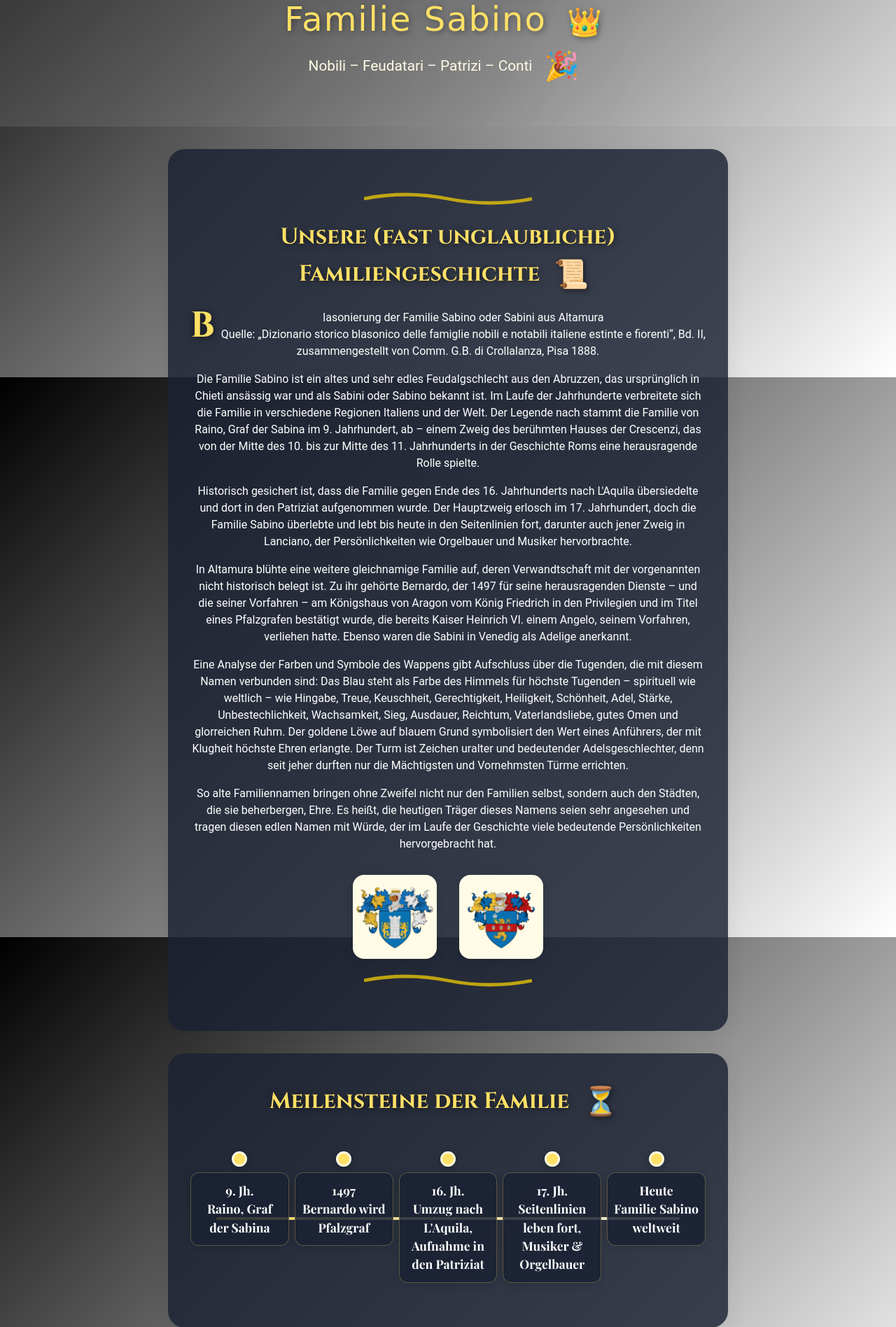
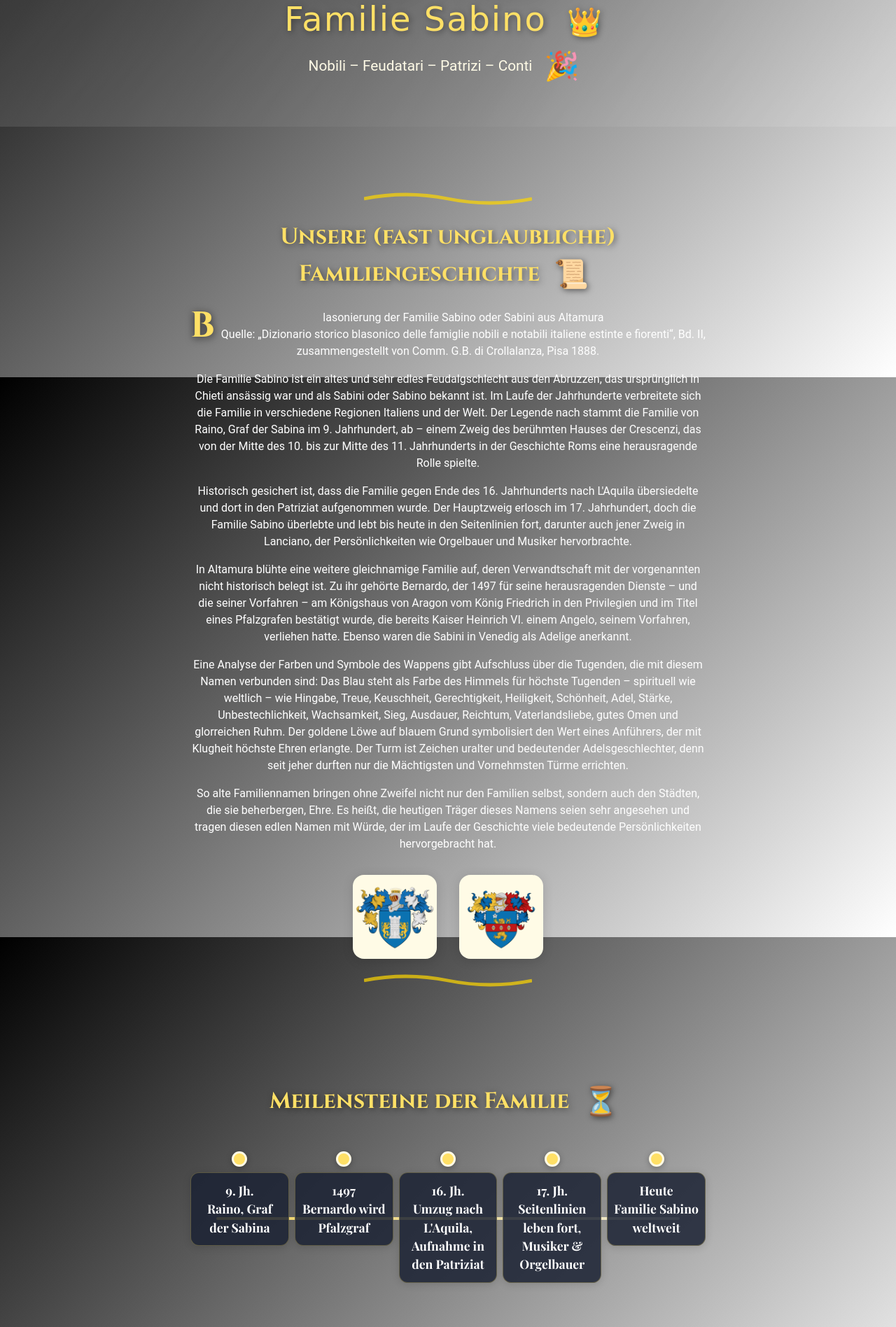
Before and after one commit to stefsabi/sabino.ch, a PHP site: page / in a window 1280 px wide. Shown: the part 261-2157 px from the top of the page at 70% size. Run offline with PHP 8.4, Linux system fonts and the light colour scheme; some libraries are stand-ins or nearby versions.

Commit message:
Abschnitt-Container entfernt: Inhalte stehen direkt auf Schwarz-Weiß-Verlauf, keine Blöcke mehr

```diff
--- a/css/style.css
+++ b/css/style.css
@@ -386,10 +386,10 @@
     100% { transform: rotate(10deg); }
 }
 .section {
-    background: rgba(26,34,51,0.82);
-    color: #fff;
-    border-radius: 1.5rem;
-    box-shadow: 0 4px 32px #0001;
+    background: none;
+    color: #111;
+    border-radius: 0;
+    box-shadow: none;
     margin: 2rem auto;
     padding: 2.5rem 2rem;
     max-width: 800px;
```
